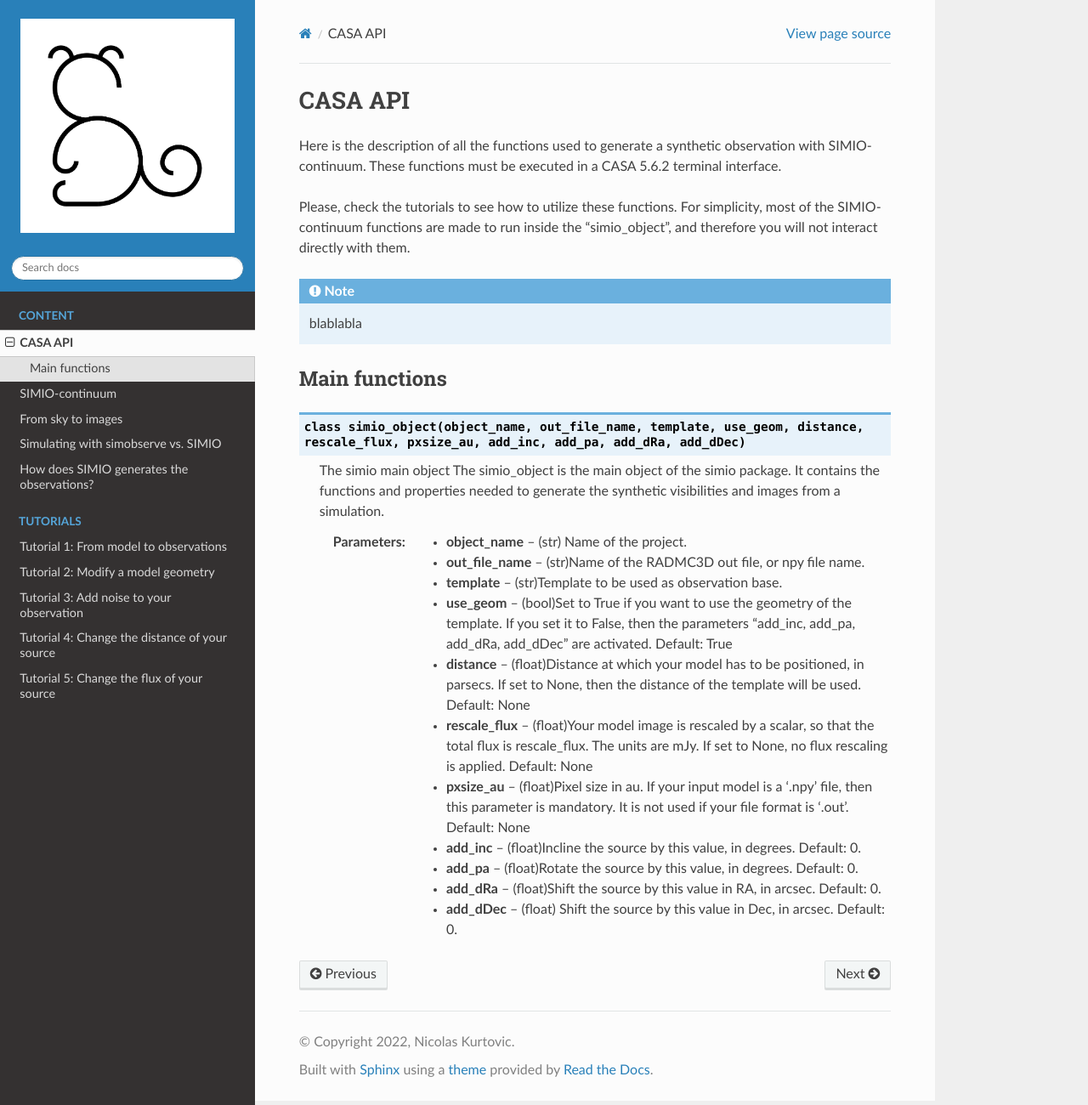
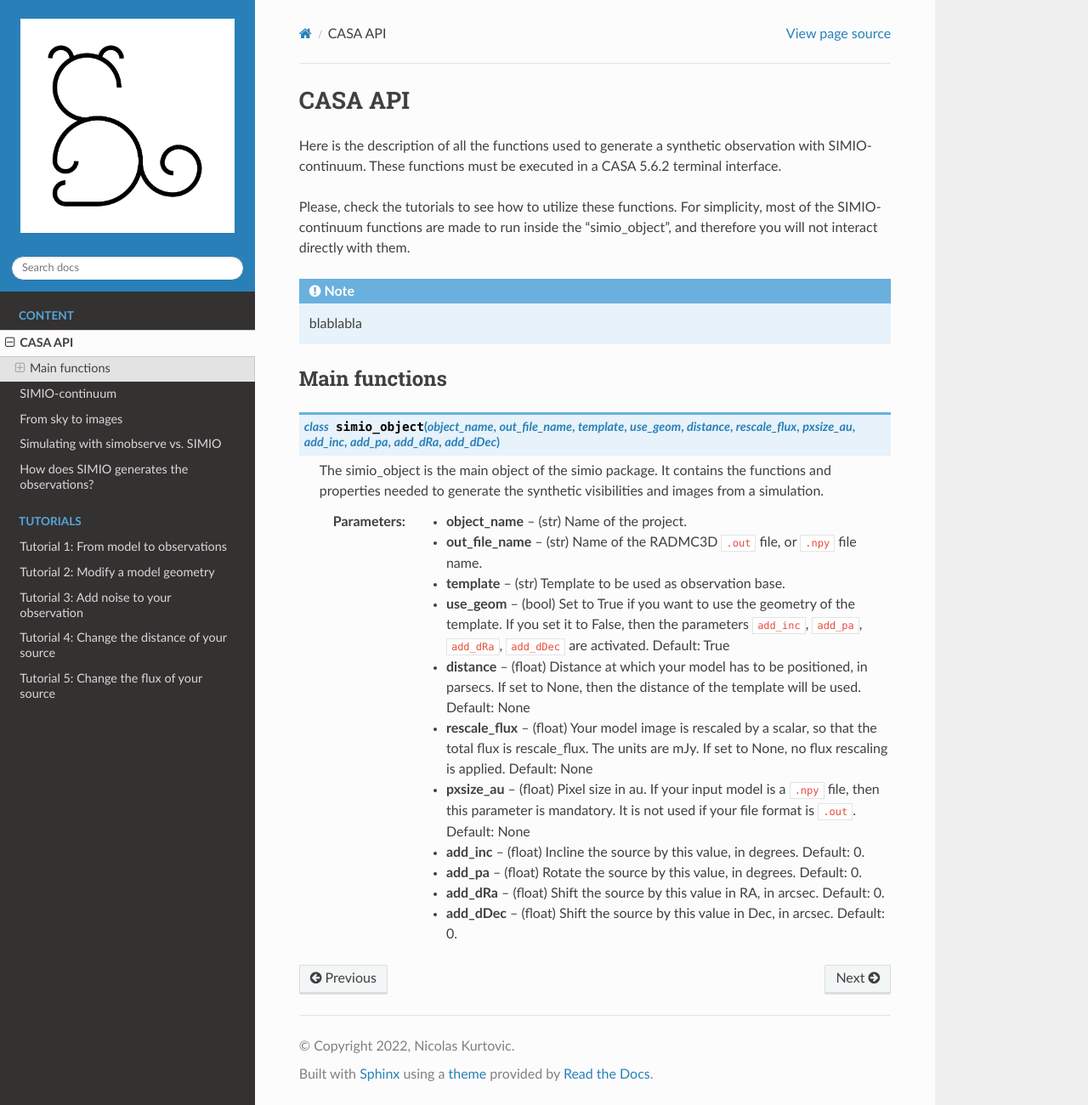
Before and after one commit to nicokurtovic/SIMIO, a Sphinx documentation site: the page built from docs/content/api2_test.rst, in a window 1280 px wide and 1300 px high. Shown: the whole window at 85% size. Built offline with Sphinx 7.4.7 and the Read the Docs theme 2.0.0, drawn with Linux system fonts in a browser that asks for light colours; formulas are drawn with MathJax 3.

```diff
--- a/docs/content/api2_test.rst
+++ b/docs/content/api2_test.rst
@@ -18,37 +18,38 @@ the "simio_object", and therefore you will not interact directly with them.
 Main functions
 ==============
 
-.. class:: class simio_object(object_name, out_file_name, template, use_geom, distance, rescale_flux, pxsize_au, add_inc, add_pa, add_dRa, add_dDec)
+.. class:: simio_object(object_name, out_file_name, template, use_geom, distance, rescale_flux, pxsize_au, add_inc, add_pa, add_dRa, add_dDec)
 
-   The simio main object
    The simio_object is the main object of the simio package. It contains the
    functions and properties needed to generate the synthetic visibilities and
    images from a simulation.
 
    :param object_name: (str) Name of the project.
-   :param out_file_name: (str)Name of the RADMC3D out file, or npy file name.
-   :param template: (str)Template to be used as observation base.
-   :param use_geom: (bool)Set to True if you want to use the geometry of the
+   :param out_file_name: (str) Name of the RADMC3D ``.out`` file, or ``.npy``
+                    file name.
+   :param template: (str) Template to be used as observation base.
+   :param use_geom: (bool) Set to True if you want to use the geometry of the
                     template. If you set it to False, then the parameters
-                    "add_inc, add_pa, add_dRa, add_dDec" are activated.
+                    ``add_inc``, ``add_pa``, ``add_dRa``, ``add_dDec`` are
+                    activated.
                     Default: True
-   :param distance: (float)Distance at which your model has to be positioned,
+   :param distance: (float) Distance at which your model has to be positioned,
                     in parsecs. If set to None, then the distance of the
                     template will be used.
                     Default: None
-   :param rescale_flux: (float)Your model image is rescaled by a scalar, so
+   :param rescale_flux: (float) Your model image is rescaled by a scalar, so
                     that the total flux is rescale_flux. The units are mJy. If
                     set to None, no flux rescaling is applied.
                     Default: None
-   :param pxsize_au: (float)Pixel size in au. If your input model is a '.npy'
+   :param pxsize_au: (float) Pixel size in au. If your input model is a ``.npy``
                     file, then this parameter is mandatory. It is not used if
-                    your file format is '.out'.
+                    your file format is ``.out``.
                     Default: None
-   :param add_inc: (float)Incline the source by this value, in degrees.
+   :param add_inc: (float) Incline the source by this value, in degrees.
                     Default: 0.
-   :param add_pa: (float)Rotate the source by this value, in degrees.
+   :param add_pa: (float) Rotate the source by this value, in degrees.
                     Default: 0.
-   :param add_dRa: (float)Shift the source by this value in RA, in arcsec.
+   :param add_dRa: (float) Shift the source by this value in RA, in arcsec.
                     Default: 0.
    :param add_dDec: (float) Shift the source by this value in Dec, in arcsec.
-                     Default: 0.
+                    Default: 0.
```
